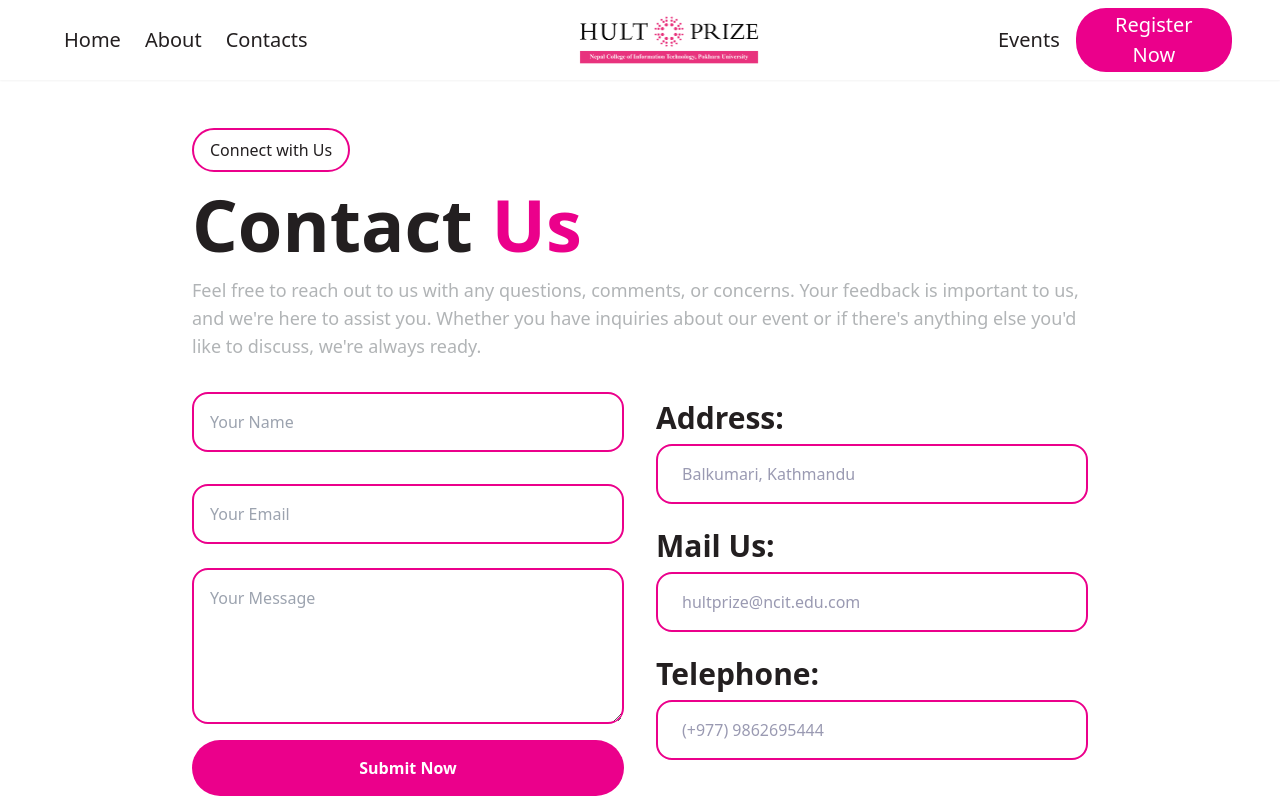
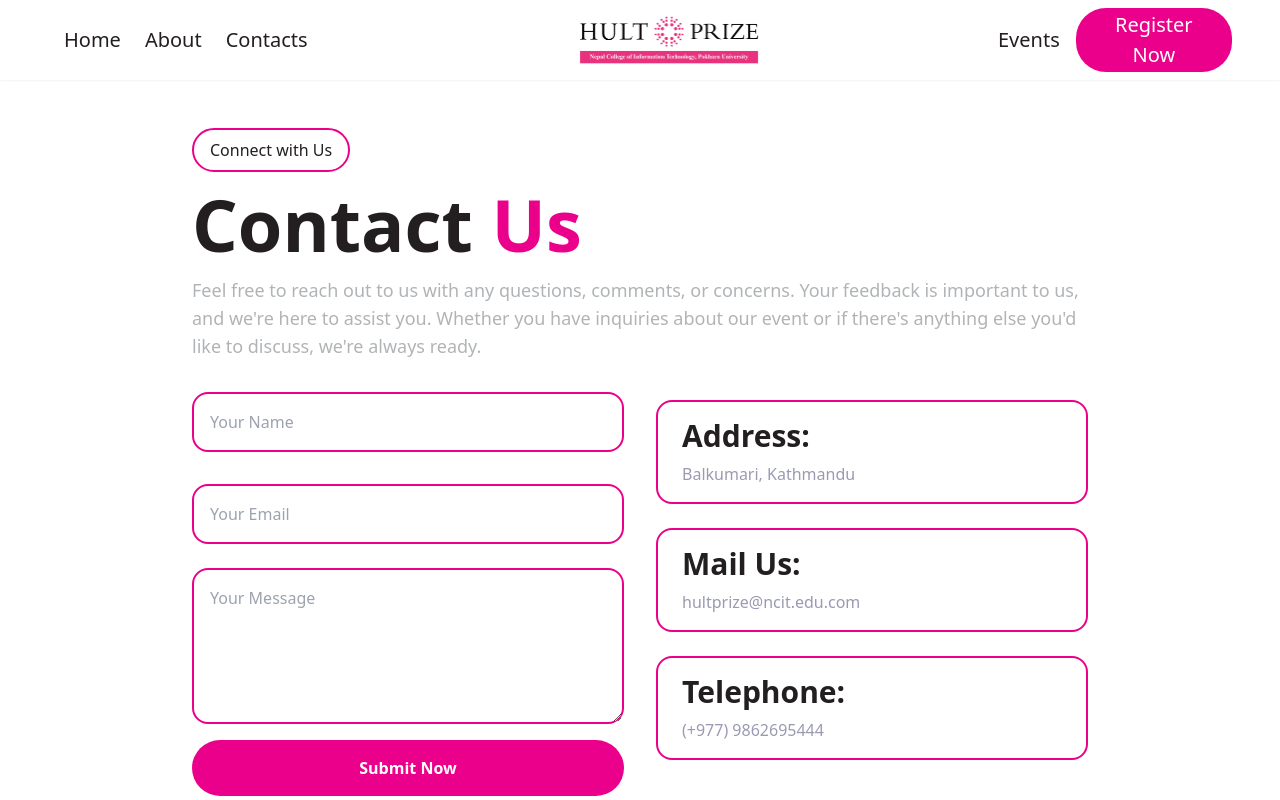
Before and after one commit to HultNCIT/HULT_2025, a Next.js app in the folder website/: page /Contact in a window 1280 px wide. Built offline with nearby package versions, Linux system fonts and the light colour scheme.

Commit message:
QOL changes. Decreased the font size of menu links Increased space of footer fixed positioning of contacts page.

```diff
--- a/website/src/app/Contact/page.js
+++ b/website/src/app/Contact/page.js
@@ -5,8 +5,8 @@
 
 const Contact = () => {
   return (
-    <section className="flex flex-col min-h-fit lg:min-h-screen justify-between">
-      <div className="contact-container mx-auto lg:max-w-8xl py-12 px-10">
+    <section className="flex flex-col min-h-screen  justify-between">
+      <div className="contact-container mx-auto lg:max-w-8xl my-auto py-12 px-10">
         <div className="head-container flex flex-col items-start gap-4">
           <Pill_outline
             name={"Connect with Us"}
@@ -58,35 +58,30 @@
             </form>
           </div>
           <div className="contact-tiles flex-auto justify-center max-w-lg w-full">
-            <div className="tile-container-main">
+            <div className="tile-container">
               <div className="tile-head">
                 <h5>Address:</h5>
               </div>
-              <div className="tile-container">
               <div className="tile-content">
                 <p>Balkumari, Kathmandu</p>
               </div>
             </div>
-            </div>
 
-            <div className="tile-container-main">
+            <div className="tile-container">
               <div className="tile-head">
                 <h5>Mail Us:</h5>
               </div>
-              <div className="tile-container">
               <div className="tile-content">
                 <p>hultprize@ncit.edu.com</p>
               </div>
             </div>
-            </div>
-            <div className="tile-container-main">
+
+            <div className="tile-container">
               <div className="tile-head">
                 <h5>Telephone:</h5>
               </div>
-              <div className="tile-container">
               <div className="tile-content">
                 <p>(+977) 9862695444</p>
-                </div>
               </div>
             </div>
           </div>
--- a/website/src/app/globals.css
+++ b/website/src/app/globals.css
@@ -58,10 +58,7 @@
   @apply p-4 my-2 max-w-3xl rounded-2xl border-accent outline-blackMain border-2;
 }
 .contact-tiles .tile-container {
-  @apply border-accent border-2 py-4 px-6 rounded-2xl;
-}
-.tile-container-main {
-  @apply flex gap-2 flex-col my-6;
+  @apply border-accent flex gap-2 flex-col my-6 border-2 py-4 px-6 rounded-2xl;
 }
 
 .tile-head {
--- a/website/src/components/common/Menu.js
+++ b/website/src/components/common/Menu.js
@@ -3,7 +3,7 @@
 function Menu(props) {
   return (
     <div
-      className={`${props.hidden} ${props.flex} h-full md:text-xl text-2xl justify-around items-center md:gap-0 gap-4 md:px-5 px-0`}
+      className={`${props.hidden} ${props.flex} h-full text-xl justify-around items-center md:gap-0 gap-4 md:px-5 px-0`}
     >
       <Link
         className="block w-full transition-all duration-400 font-medium  hover:text-accent px-3"
--- a/website/src/components/footer/Footer.js
+++ b/website/src/components/footer/Footer.js
@@ -5,7 +5,7 @@
   return (
     <div className="h-[300px]">
       <div className="bg-tertiary text-white h-full w-full flex flex-col justify-center gap-3 md:flex-row md:justify-between items-center tracking-wider text-lg px-6 md:px-28 py-7 ">
-        <div className="">
+        <div className="space-y-2">
           <Image
             src={"/hult_image/hultprize_logo_light.png"}
             width={316}
```
Lines whose indentation alone changed are shown as unchanged.
